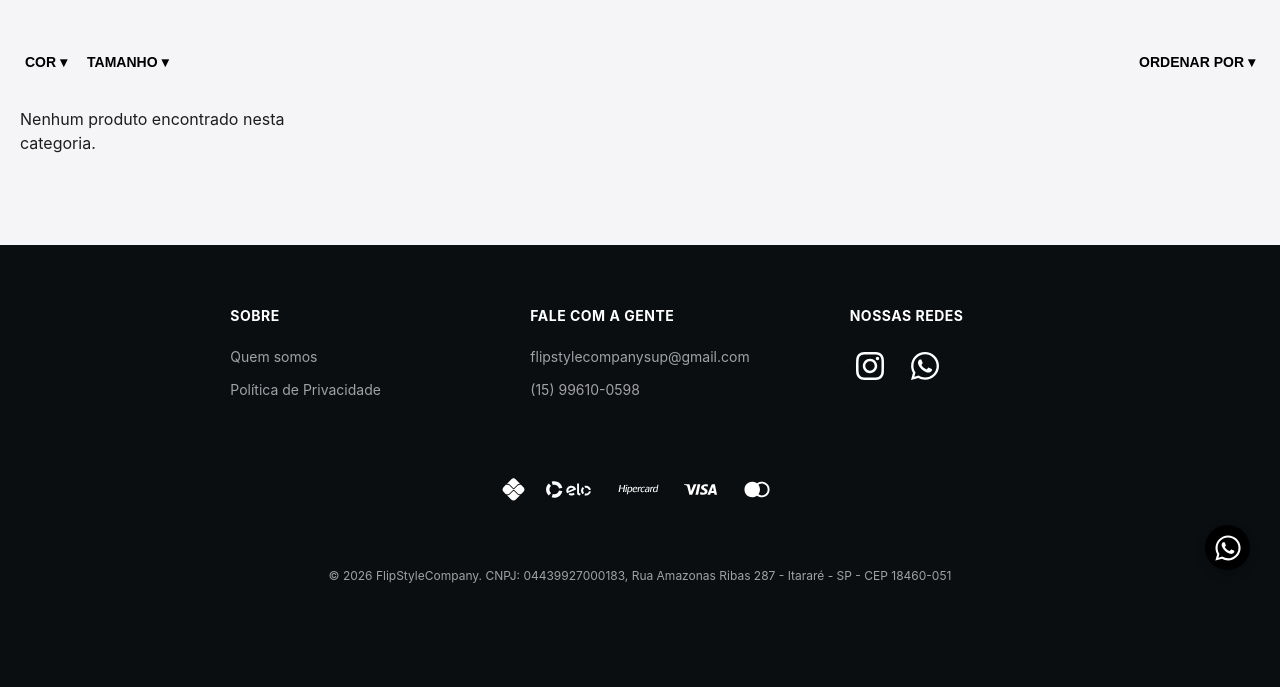
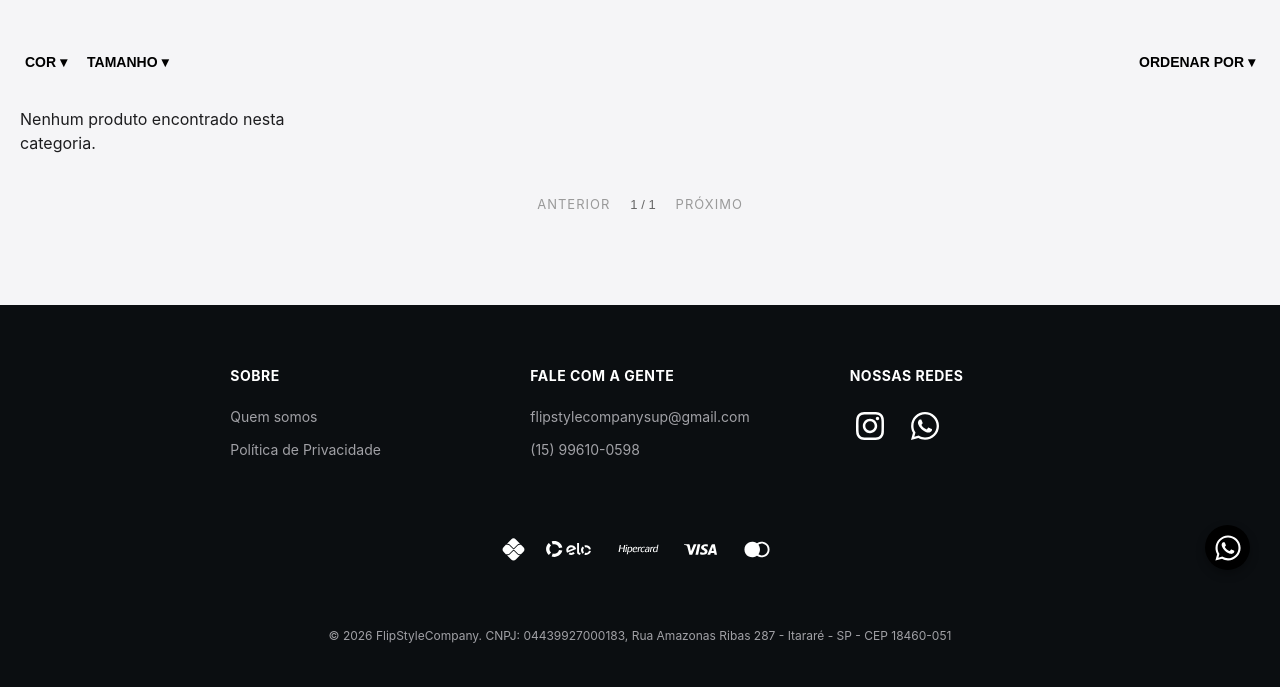
Before and after one commit to MaiconP-Y/flip_style_company, a Django app: page /produtos/ in a window 1280 px wide. Shown: the part 190-877 px from the top of the page. Before the commit the page ends 773 px from the top, so only its background shows below. Run offline with Django 5.2, Linux system fonts and the light colour scheme; data that the repository does not hold is empty.

Commit message:
feat(products): add list pagination interface and design category banner

```diff
--- a/products/templates/products.html
+++ b/products/templates/products.html
@@ -79,7 +79,7 @@
     </div>
     <div class="products-grid">
         {% for produto in products %}
-        <a href="#" class="product-card">
+        <a href="{% url 'product_detail' produto.slug %}" class="product-card">
             {% if produto.images.all %}
             <div class="product-img-wrapper">
                 {% for img in produto.images.all|slice:":2" %}
@@ -95,7 +95,7 @@
             {% endif %}
 
             <div class="product-info">
-                <h3>{{ produto.name }}</h3>
+                <h3>{{ produto.brand.name }} - {{ produto.name }}</h3>
                 <p class="product-price">R$ {{ produto.price }}</p>
                 {% if produto.preco_parcelado %}
                 <p class="product-installments">
@@ -110,5 +110,20 @@
         </div>
         {% endfor %}
     </div>
+    <nav class="pagination-nav">
+        <a href="{% if page_obj.has_previous %}?{% query_transform page=page_obj.previous_page_number %}{% endif %}"
+        class="nav-btn {% if not page_obj.has_previous %}hidden{% endif %}">
+        Anterior
+        </a>
+
+        <span class="page-info">
+            {{ page_obj.number }} / {{ page_obj.paginator.num_pages }}
+        </span>
+
+        <a href="{% if page_obj.has_next %}?{% query_transform page=page_obj.next_page_number %}{% endif %}"
+        class="nav-btn {% if not page_obj.has_next %}hidden{% endif %}">
+        Próximo
+        </a>
+    </nav>
 </main>
 {% endblock %}
--- a/static/css/products.css
+++ b/static/css/products.css
@@ -128,6 +128,55 @@
     align-self: center;
 }
 /* Responsividade */
+.category-banner {
+    width: 100%;
+    padding: 40px 20px;
+    background-color: #ffffff;
+    text-align: center;
+    border: 1px solid #f0f0f0;
+
+}
+
+.category-banner h1 {
+    font-size: 20px;
+    text-transform: uppercase;
+    letter-spacing: 2px;
+    margin: 0;
+    color: #333;
+}
+
+.pagination-nav {
+    display: flex;
+    justify-content: center;
+    align-items: center;
+    gap: 20px;
+    padding: 40px 0px 0px 0px;
+}
+
+.nav-btn {
+    text-decoration: none;
+    color: #000;
+    font-size: 13px;
+    text-transform: uppercase;
+    letter-spacing: 1px;
+}
+/* Esta é a mágica: ele fica invisível, mas ocupa o espaço */
+.nav-btn.hidden {
+    color: #9a9a9a;
+    pointer-events: none; /* Impede que o usuário clique nele mesmo invisível */
+}
+
+.nav-btn.disabled {
+    color: #ccc;
+    pointer-events: none;
+}
+
+.page-info {
+    font-size: 13px;
+    color: #666;
+    font-family: sans-serif;
+}
+
 @media (max-width: 1300px) {
     .products-grid {
         grid-template-columns: repeat(4, 1fr);
@@ -152,20 +201,3 @@
         padding: 4px 15px;
     }
 }
-
-.category-banner {
-    width: 100%;
-    padding: 40px 20px;
-    background-color: #ffffff;
-    text-align: center;
-    border: 1px solid #f0f0f0;
-
-}
-
-.category-banner h1 {
-    font-size: 20px;
-    text-transform: uppercase;
-    letter-spacing: 2px;
-    margin: 0;
-    color: #333;
-}
```
